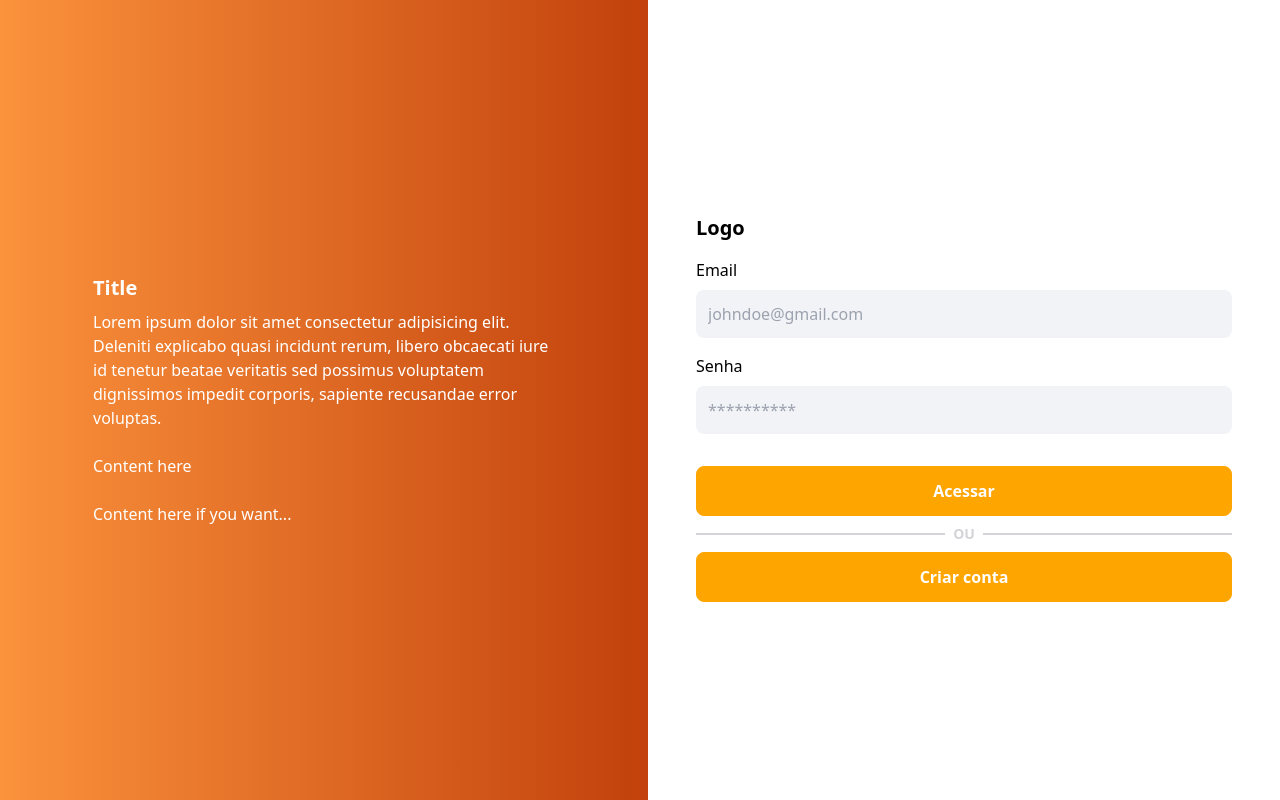
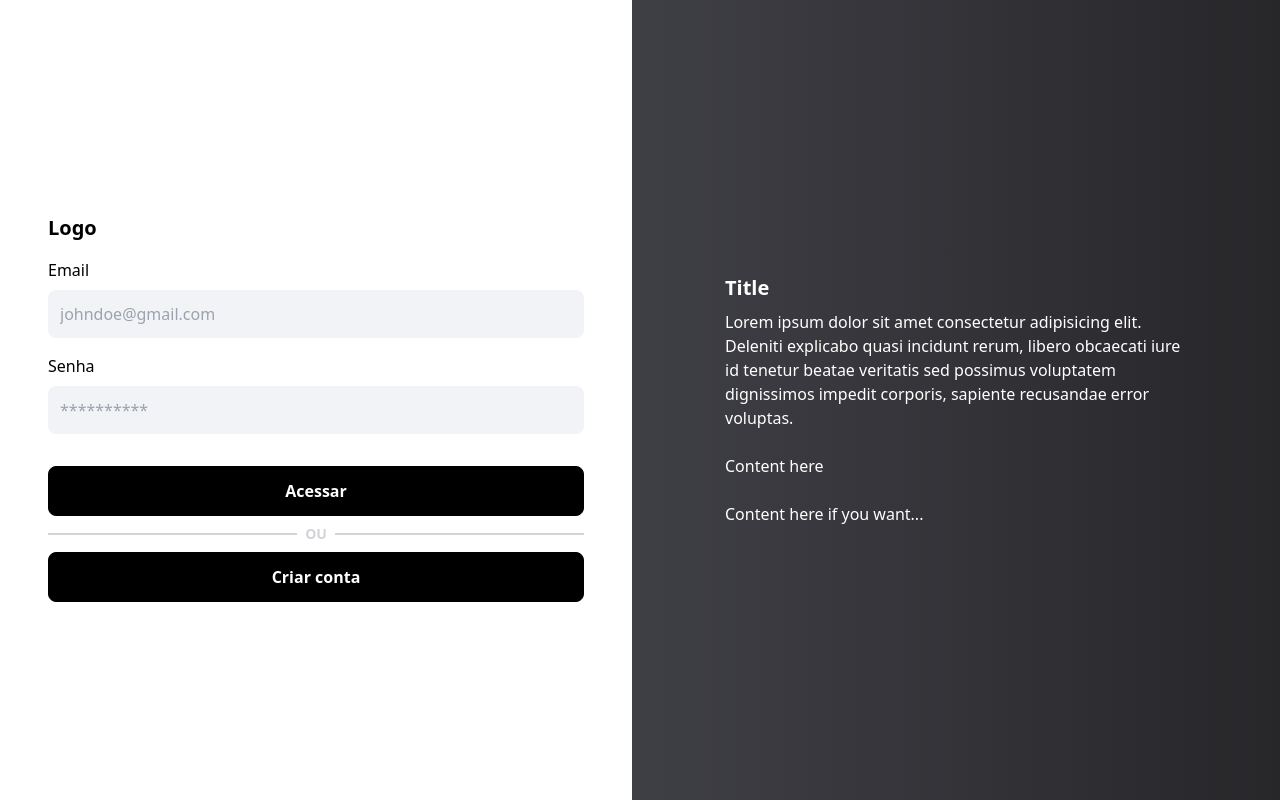
Before and after one commit to LrAmaral/login-template, an Angular app: page /login in a window 1280 px wide. Built offline with nearby package versions, Linux system fonts and the light colour scheme.

Commit message:
feat: update default login layout styles and modify primary/secondary colors in Tailwind config

```diff
--- a/src/app/components/default-login-layout/default-login-layout.html
+++ b/src/app/components/default-login-layout/default-login-layout.html
@@ -1,6 +1,6 @@
-<main class="flex flex-col md:flex-row h-dvh justify-center items-center space-y-4">
+<main class="flex flex-col md:flex-row-reverse h-dvh justify-center items-center space-y-4">
   <section
-    class="lg:flex-1 space-y-6 justify-center items-center hidden lg:flex lg:flex-col lg:bg-gradient-to-r from-orange-400 to-orange-700 h-full p-4 text-white"
+    class="lg:flex-1 space-y-6 justify-center items-center hidden lg:flex lg:flex-col lg:bg-gradient-to-r from-zinc-700 to-zinc-800 h-full p-4 text-white"
   >
     <div class="md:w-3/4 flex flex-col space-y-2 animate-fade-in">
       <h1 class="font-bold text-xl">Title</h1>
--- a/tailwind.config.js
+++ b/tailwind.config.js
@@ -4,8 +4,8 @@ module.exports = {
   theme: {
     extend: {
       colors: {
-        primary: '#FFA500',
-        secondary: '#ffd73d',
+        primary: '#000',
+        secondary: '#008',
         'gray-secondary': '#f1f3f6',
       },
     },
```
